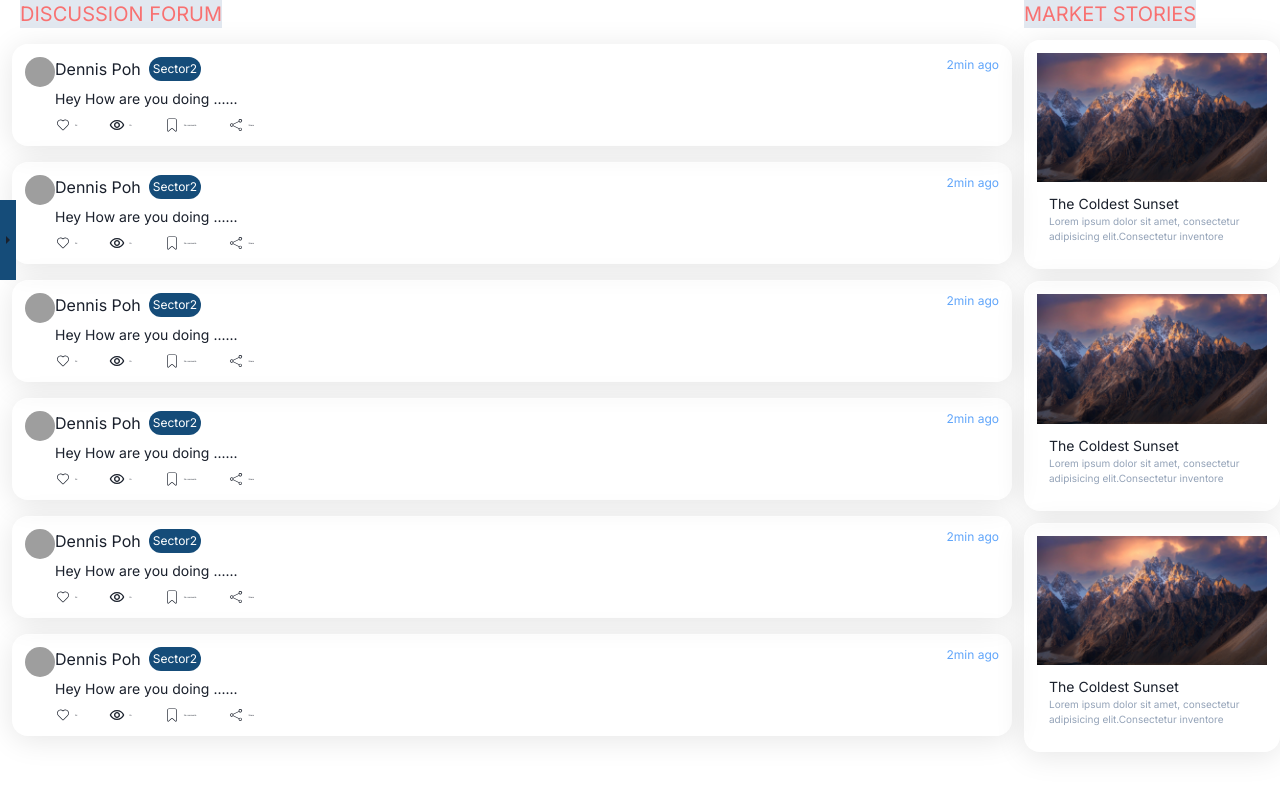
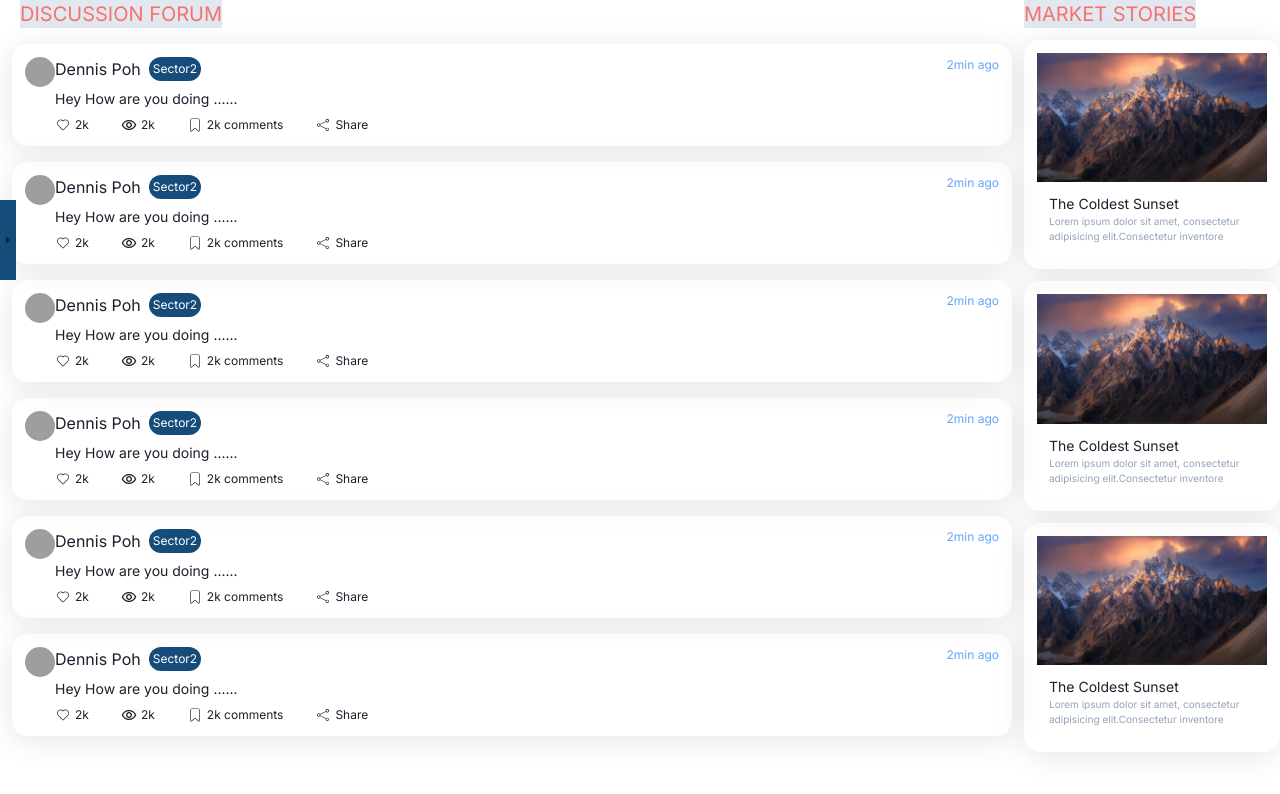
Before and after one commit to priyalj52/Go-India-Stocks, a Next.js app: page / in a window 1280 px wide. Shown: the top 794 px of the page. Built offline with nearby package versions, Linux system fonts and the light colour scheme; grey boxes are pictures that could not be loaded.

Commit message:
textsize chnages

```diff
--- a/components/Card.jsx
+++ b/components/Card.jsx
@@ -52,19 +52,19 @@ const Card = () => {
                 <div className="text-sm">{item.text}</div>
                 <div className="flex justify-start items-start gap-[2rem]">
                   <div className="flex justify-center items-center gap-1 ">
-                    <CiHeart /> <span className="text-[2px]">2k</span>
+                    <CiHeart /> <span className="text-xs">2k</span>
                   </div>
                   <div className="flex justify-center gap-1 items-center">
                     <MdOutlineRemoveRedEye />
-                    <span className="text-[2px]">2k</span>
+                    <span className="text-xs">2k</span>
                   </div>
                   <div className="flex justify-center gap-1 items-center ">
                     <CiBookmark />
-                    <div className="text-[2px] text-nowrap">2k comments</div>
+                    <div className="text-xs text-nowrap">2k comments</div>
                   </div>
                   <div className="flex justify-center gap-1 items-center ">
                     <CiShare2 />
-                    <span className="text-[2px]">Share</span>
+                    <span className="text-xs">Share</span>
                   </div>
                 </div>
               </div>
```
